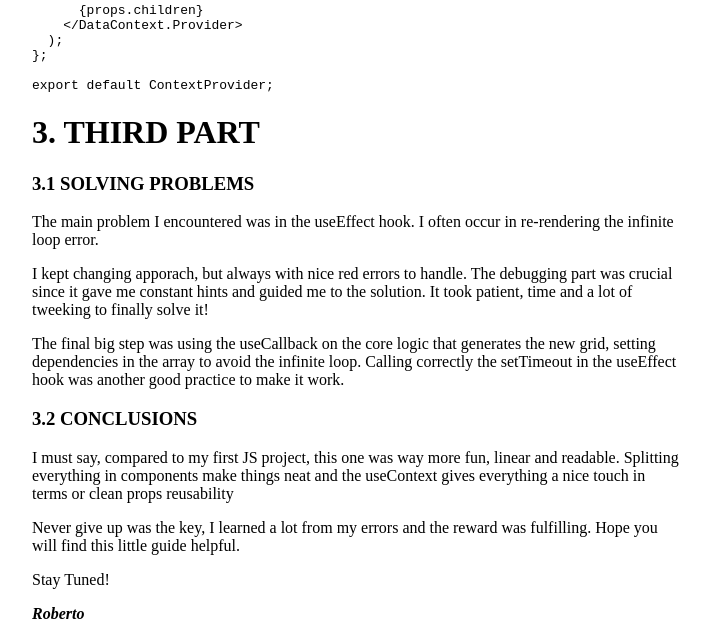
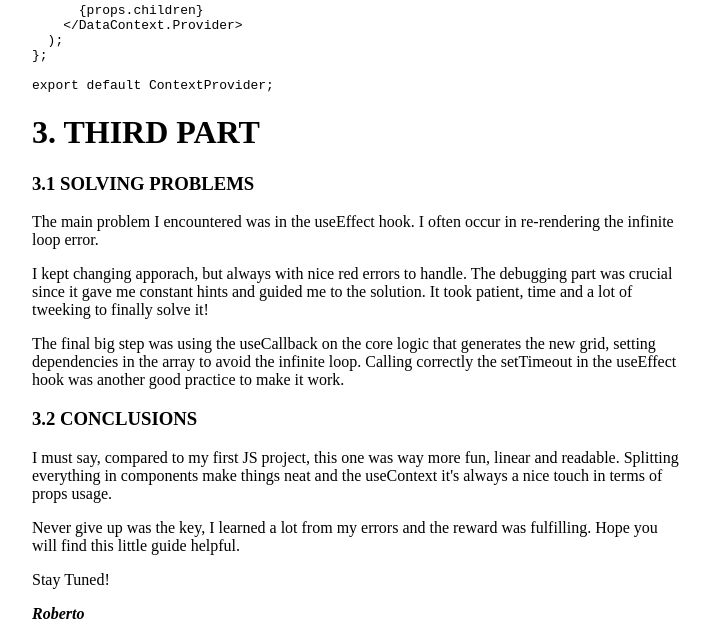
Before and after one commit to RobertoCastelli/portfolio-gatsby, a Gatsby site: page /posts/018 in a window 1280 px wide. Shown: the part 7626-8262 px from the top of the page, without its empty margins (283-993 px from the left). Built offline with nearby package versions, Linux system fonts and the light colour scheme; Gatsby itself is replaced by a stand-in of ours; some packages are replaced by stand-ins of ours; code samples lack their colours; a web font is replaced by a local one.

Commit message:
added post 18

```diff
--- a/src/posts/018.md
+++ b/src/posts/018.md
@@ -363,7 +363,7 @@ I kept changing apporach, but always with nice red errors to handle. The debuggi
 The final big step was using the useCallback on the core logic that generates the new grid, setting dependencies in the array to avoid the infinite loop. Calling correctly the setTimeout in the useEffect hook was another good practice to make it work.
 
 ### 3.2 CONCLUSIONS
-I must say, compared to my first JS project, this one was way more fun, linear and readable. Splitting everything in components make things neat and the useContext gives everything a nice touch in terms or clean props reusability
+I must say, compared to my first JS project, this one was way more fun, linear and readable. Splitting everything in components make things neat and the useContext it's always a nice touch in terms of props usage.
 
 Never give up was the key, I learned a lot from my errors and the reward was fulfilling.
 Hope you will find this little guide helpful.
```
